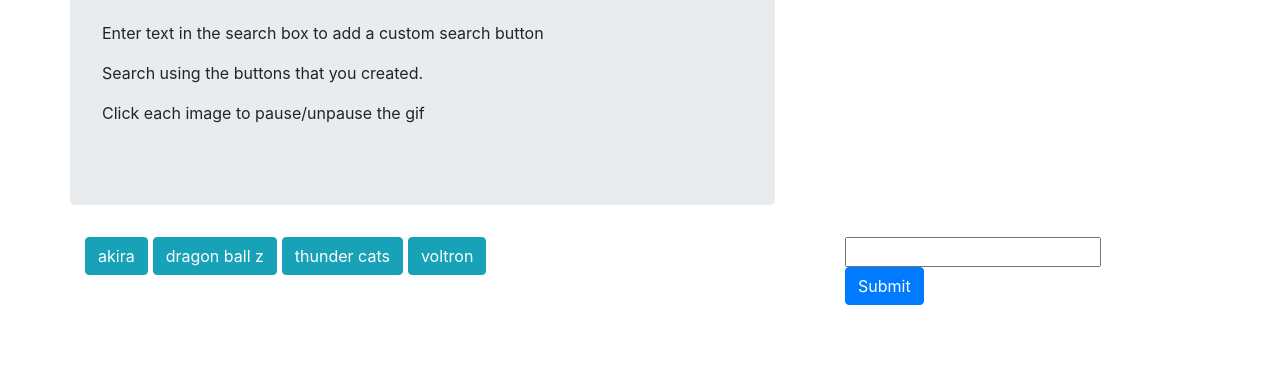
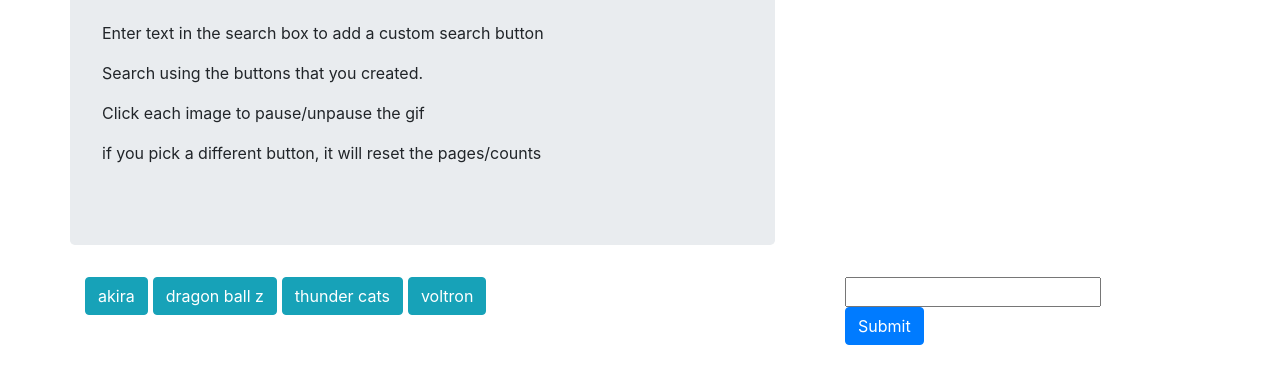
Before and after one commit to ricksinclair/GiphyButtons, a plain HTML site: page index.html in a window 1280 px wide. Shown: the part 140-524 px from the top of the page. Drawn offline with nearby package versions, Linux system fonts and the light colour scheme.

Commit message:
changed instructions

```diff
--- a/index.html
+++ b/index.html
@@ -20,6 +20,7 @@
                 <p>Enter text in the search box to add a custom search button</p>
                 <p>Search using the buttons that you created. </p>
                 <p>Click each image to pause/unpause the gif</p>
+                <p>if you pick a different button, it will reset the pages/counts</p>
             </div>
         </div>
         <div class="row">
```
